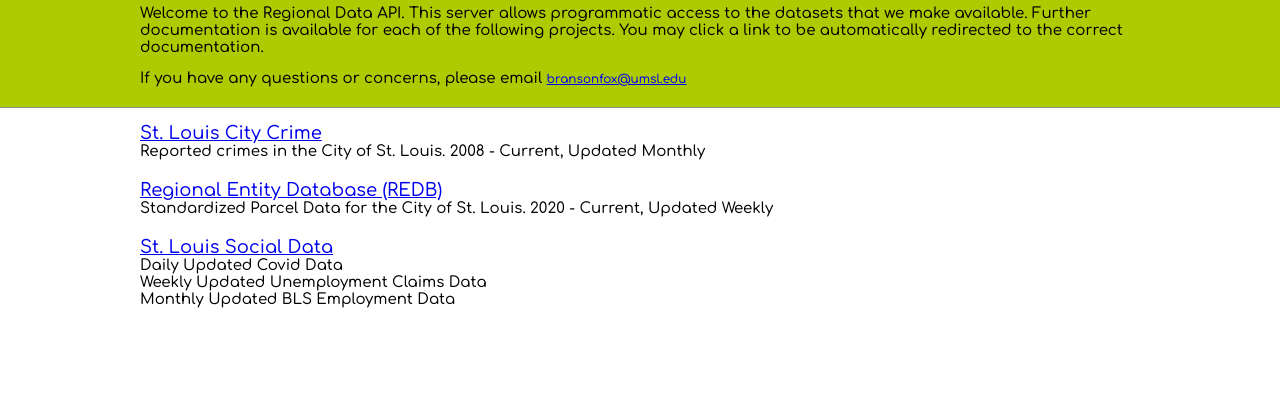
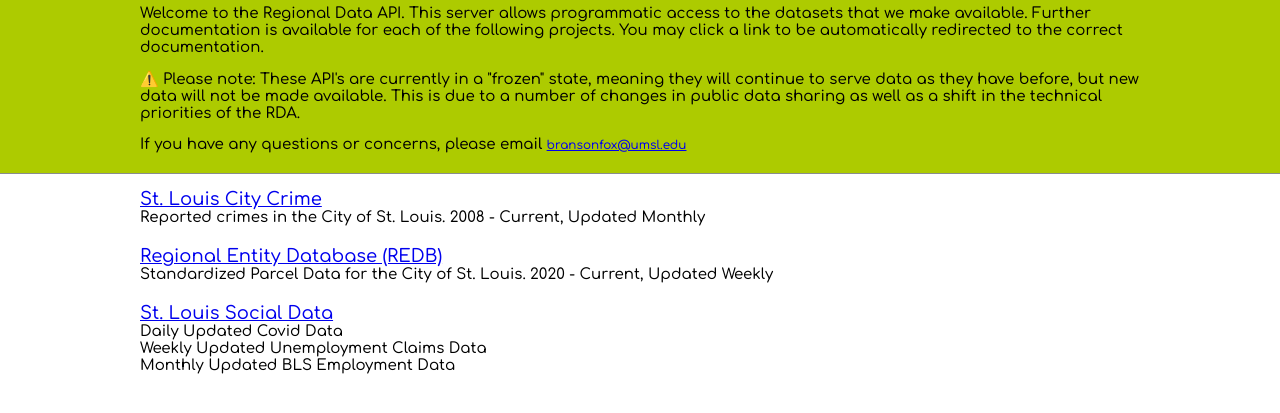
Before and after one commit to stlrda/stlrda-api-proxy, a plain HTML site: page static/index.html in a window 1280 px wide. Shown: the part 377-790 px from the top of the page. Drawn offline with Linux system fonts and the light colour scheme.

Commit message:
Update index.html

```diff
--- a/static/index.html
+++ b/static/index.html
@@ -18,6 +18,10 @@
         <div class="container">
             <p>
                 Welcome to the Regional Data API. This server allows programmatic access to the datasets that we make available. Further documentation is available for each of the following projects. You may click a link to be automatically redirected to the correct documentation.
+            </p>
+            <br>
+            <p>
+                ⚠️ Please note: These API's are currently in a "frozen" state, meaning they will continue to serve data as they have before, but new data will not be made available. This is due to a number of changes in public data sharing as well as a shift in the technical priorities of the RDA.
             </p>
             <br>
             <p>
```
